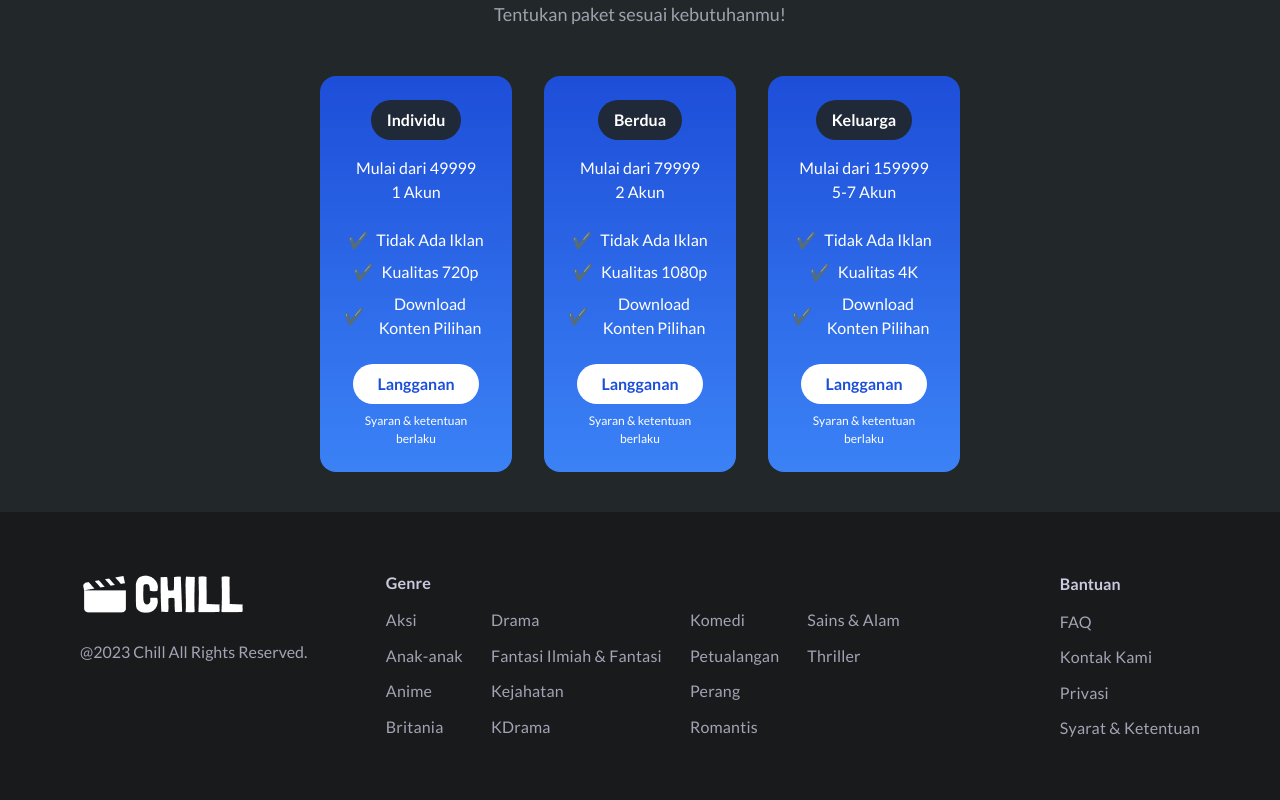
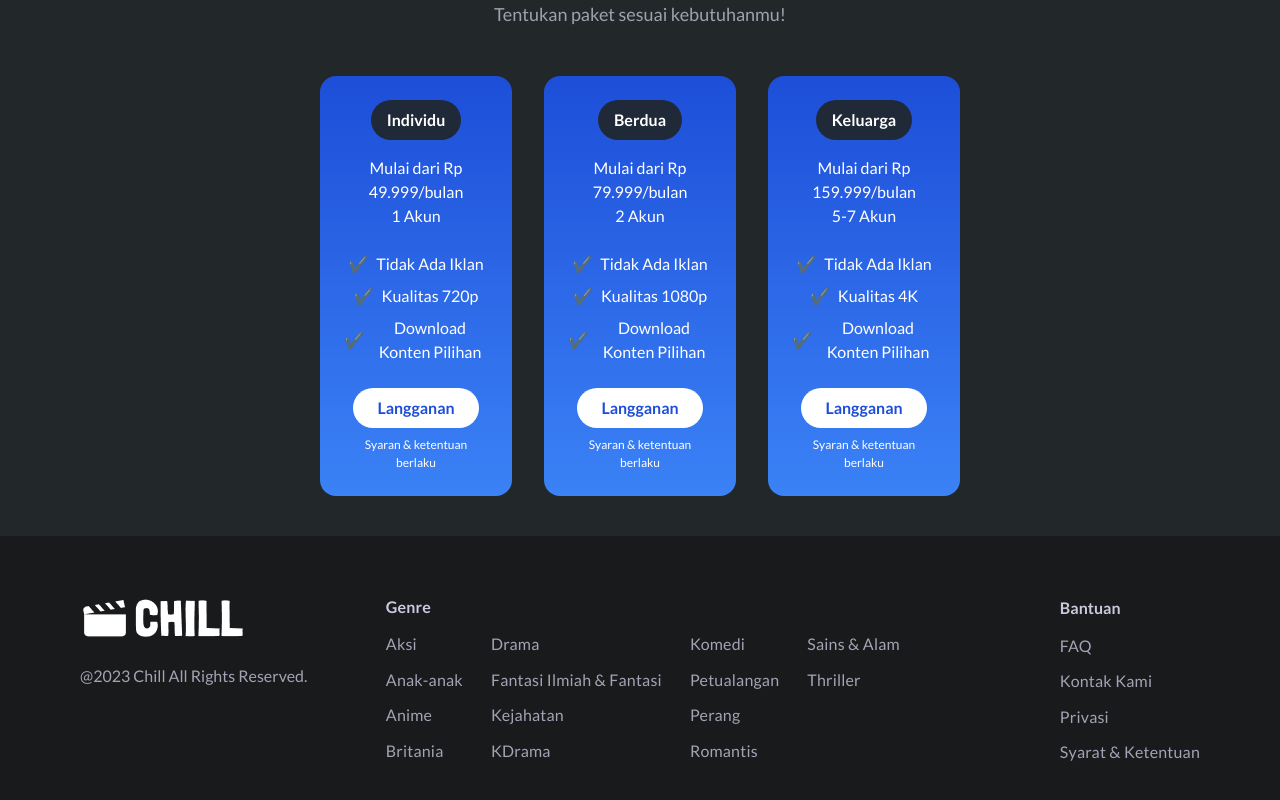
Before and after one commit to mycharoka/mission-fe-1b, a React (Vite) app: page /subscription in a window 1280 px wide. Shown: the part 775-1575 px from the top of the page. Built offline with nearby package versions, Linux system fonts and the light colour scheme.

Commit message:
fix subscription page

```diff
--- a/src/pages/subscription/index.jsx
+++ b/src/pages/subscription/index.jsx
@@ -12,6 +12,11 @@ export default function SubscriptionPage() {
     setSelectedPackage(pkg)
     navigate('/payment')
   }
+
+  const formatPrice = (price) => {
+    return price.toString().replace(/\B(?=(\d{3})+(?!\d))/g, ".");
+  };
+
   return (
     <>
       <Navbar/>
@@ -56,7 +61,7 @@ export default function SubscriptionPage() {
           {subscriptionPackages.map((pkg) => (
             <div key={pkg.id} className="bg-gradient-to-b from-blue-700 to-blue-500 p-6 rounded-16px text-center text-white">
               <span className="inline-block bg-gray-800 px-4 py-2 rounded-[999px] font-semibold mb-4">{pkg.title}</span>
-              <p className="mb-6">Mulai dari {pkg.price}<br/>{pkg.accounts}</p>
+              <p className="mb-6">Mulai dari Rp {formatPrice(pkg.price)}/bulan<br/>{pkg.accounts}</p>
               <ul className="space-y-2 mb-6">
                 {pkg.features.map((feature, index) => (
                   <li key={index} className="flex items-center justify-center">
```
